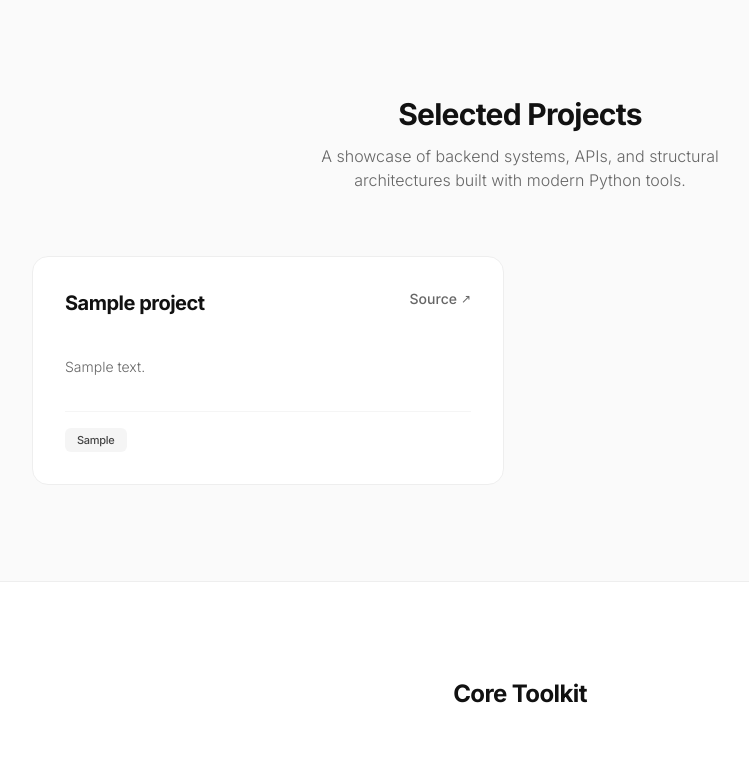
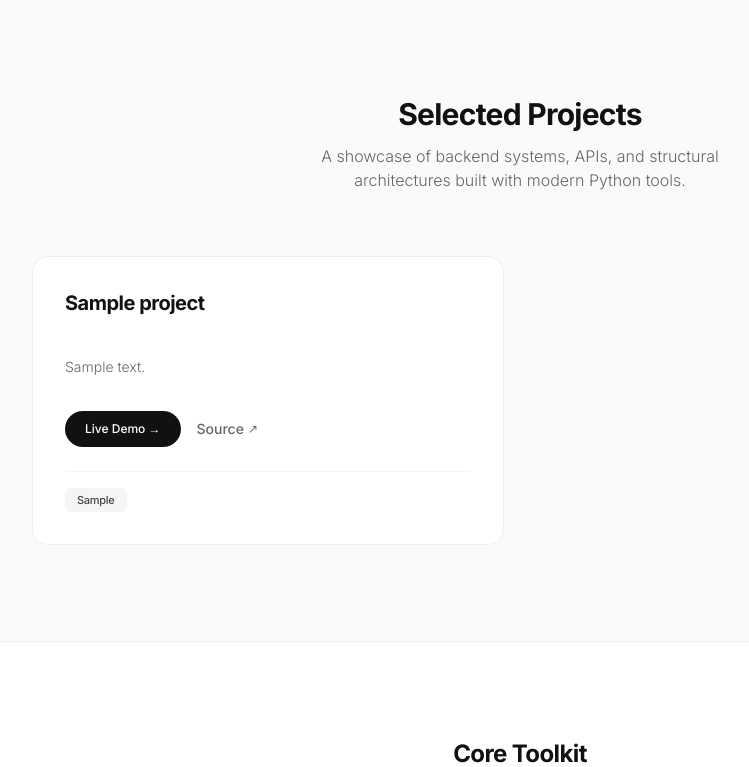
Before and after one commit to Adham-ar/Portfolio, a Flask app: page / in a window 1280 px wide. Shown: the part 813-1580 px from the top of the page, without its empty margins (120-869 px from the left). Run offline with Flask 3, Linux system fonts and the light colour scheme; tables that the repository leaves empty hold one stand-in row (values such as "Sample post"); some libraries are stand-ins or nearby versions.

Commit message:
Test: Add live demo button and model updates

```diff
--- a/api/app.py
+++ b/api/app.py
@@ -83,6 +83,7 @@ class Project(db.Model):
     tech_stack = db.Column(db.String(200), nullable=False)
     github_url = db.Column(db.String(200), nullable=True)
     date_created = db.Column(db.DateTime, default=datetime.utcnow)
+    demo_url = db.Column(db.String(200), nullable=True)
 
 
 @login_manager.user_loader
@@ -106,6 +107,7 @@ class ProjectForm(FlaskForm):
     description = TextAreaField('Description', validators=[DataRequired()])
     tech_stack = StringField('Tech Stack (comma-separated)', validators=[DataRequired()])
     github_url = StringField('GitHub URL', validators=[Optional(), URL()])
+    demo_url = StringField('Live Demo URL', validators=[Optional(), URL()])
     submit = SubmitField('Save Project')
 
 
--- a/templates/home.html
+++ b/templates/home.html
@@ -97,26 +97,50 @@
             {% for project in projects %}
             <div class="bg-white border border-[#eeeeee] rounded-2xl p-8 flex flex-col justify-between transition-all duration-300 hover:shadow-md hover:border-[#e0e0e0]">
                 <div>
-                        <div class="flex items-start justify-between mb-4">
+                    <!-- Title Section -->
+                    <div class="mb-4">
                         <h3 class="text-xl font-bold tracking-tight text-[#111111]">{{ project.title }}</h3>
-                            {% if project.github_url %}
-                            <a href="{{ project.github_url }}" target="_blank" rel="noopener noreferrer" class="text-sm font-medium text-[#666666] hover:text-black flex items-center gap-1 transition-colors">
-                                Source <span class="text-xs">&nearr;</span>
-                            </a>
-                            {% endif %}
                     </div>
 
+                    <!-- Description -->
                     <p class="text-sm text-[#666666] leading-relaxed font-light mb-8 whitespace-pre-line">
                         {{ project.description }}
                     </p>
                 </div>
 
+                <!-- Footer Section: Links & Tech Tags -->
+                <div class="space-y-6">
+                    <!-- Action Links -->
+                    {% if project.github_url or project.demo_url %}
+                    <div class="flex items-center gap-4">
+                        {% if project.demo_url %}
+                        <a href="{{ project.demo_url }}"
+                           target="_blank"
+                           rel="noopener noreferrer"
+                           class="bg-[#111111] text-white text-xs font-medium px-5 py-2.5 rounded-full hover:bg-black transition-all">
+                            Live Demo &rarr;
+                        </a>
+                        {% endif %}
+
+                        {% if project.github_url %}
+                        <a href="{{ project.github_url }}"
+                           target="_blank"
+                           rel="noopener noreferrer"
+                           class="text-sm font-medium text-[#666666] hover:text-black flex items-center gap-1 transition-colors">
+                            Source <span class="text-xs">&nearr;</span>
+                        </a>
+                        {% endif %}
+                    </div>
+                    {% endif %}
+
+                    <!-- Tech Stack Tags -->
                     <div class="flex flex-wrap gap-2 pt-4 border-t border-[#f5f5f5]">
                         {% for tag in project.tags %}
                         <span class="text-[11px] font-medium tracking-tight bg-[#f5f5f5] text-[#444444] px-3 py-1 rounded-md">
                             {{ tag }}
                         </span>
                         {% endfor %}
+                    </div>
                 </div>
             </div>
             {% else %}
--- a/templates/project_form.html
+++ b/templates/project_form.html
@@ -47,6 +47,12 @@
                     </div>
                 </div>
 
+                <div>
+                        <label class="block text-xs font-semibold uppercase tracking-wider text-[#666666] mb-3">Live Demo URL (Optional)</label>
+                        {{ form.demo_url(class="w-full px-4 py-3 rounded-xl border border-[#eeeeee] focus:border-[#111111] focus:ring-0 outline-none text-sm transition-all bg-[#fafafa]", placeholder="https://your-app.vercel.app") }}
+                        <p class="text-[10px] text-[#999999] mt-2 italic">Leave empty if there is no live deployment.</p>
+                </div>
+
                 <div class="pt-6 border-t border-[#f5f5f5] flex justify-end">
                     <button type="submit" class="bg-[#111111] text-white text-sm font-medium px-10 py-3.5 rounded-full hover:bg-black transition-all">
                         Save Project
```
Lines whose indentation alone changed are shown as unchanged.
